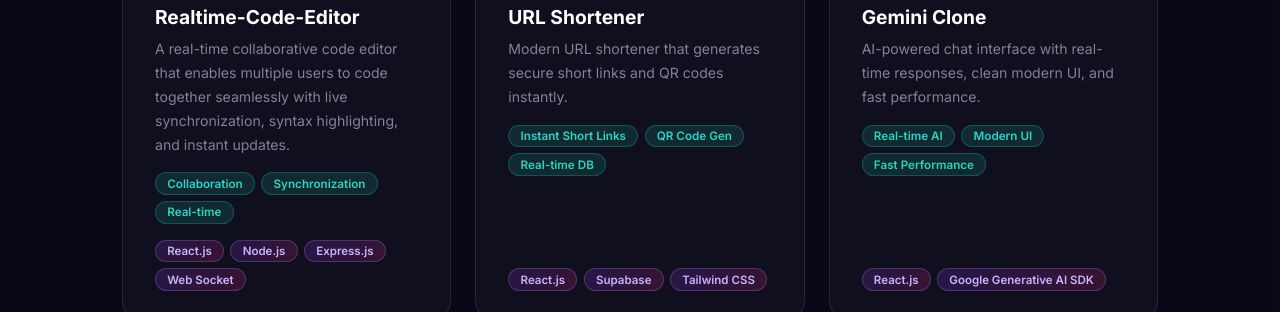
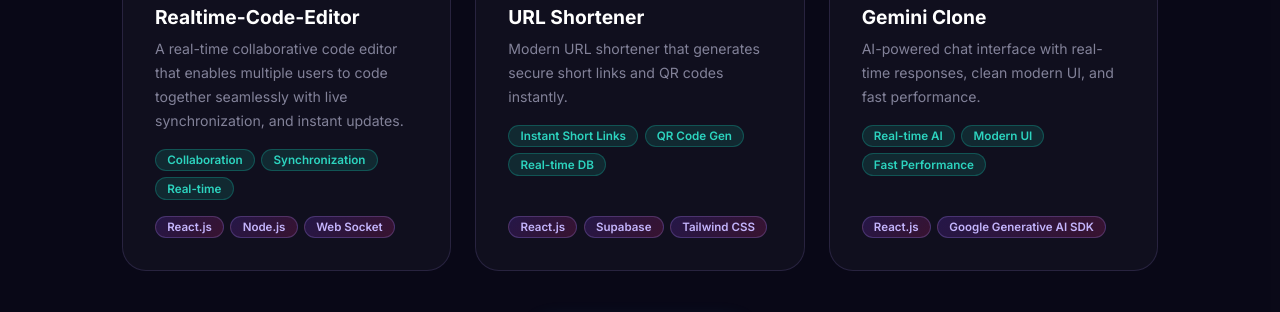
Before and after one commit to Muskan-yadav1903/NewPortfolio, a plain HTML site: page index.html in a window 1280 px wide. Shown: the part 3604-3916 px from the top of the page. Drawn offline with Linux system fonts and the light colour scheme.

Commit message:
skills update

```diff
--- a/index.html
+++ b/index.html
@@ -544,7 +544,7 @@
             </div>
           </div>
           <div class="proj-title">Realtime-Code-Editor</div>
-          <div class="proj-desc">A real-time collaborative code editor that enables multiple users to code together seamlessly with live synchronization, syntax highlighting, and instant updates.</div>
+          <div class="proj-desc">A real-time collaborative code editor that enables multiple users to code together seamlessly with live synchronization, and instant updates.</div>
           <div class="proj-highlight-tags">
             <span class="proj-highlight">Collaboration</span>
             <span class="proj-highlight">Synchronization</span>
@@ -553,7 +553,6 @@
           <div class="proj-tech">
             <span class="tech-tag">React.js</span>
             <span class="tech-tag">Node.js</span>
-            <span class="tech-tag">Express.js</span>
             <span class="tech-tag">Web Socket</span>
           </div>
         </div>
```
